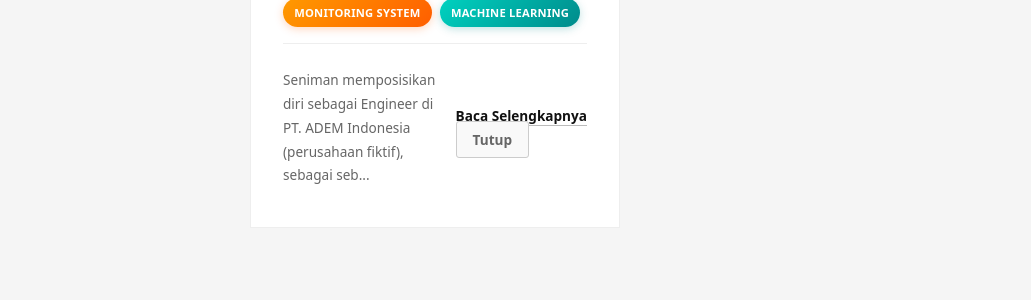
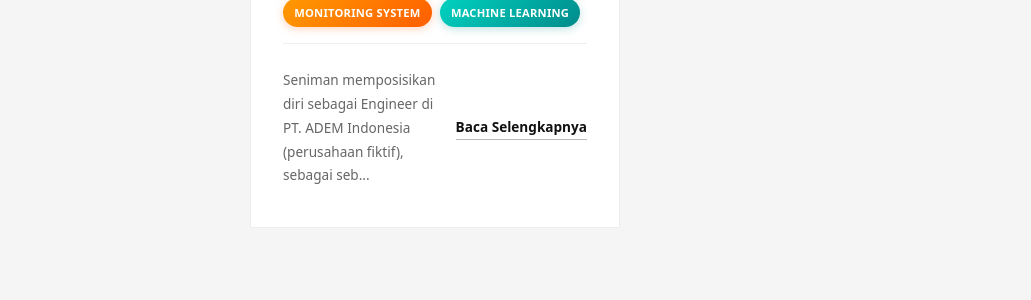
Before and after one commit to Sulbae/Sulbae.github.io, a Jekyll site: the page built from index.md, in a window 1280 px wide. Shown: the part 1609-1909 px from the top of the page, without its empty margins (0-1031 px from the left). Built offline with Jekyll 4.4.1, drawn with Linux system fonts in a browser that asks for light colours.

Commit message:
Update index.md

```diff
--- a/index.md
+++ b/index.md
@@ -63,11 +63,7 @@ Karya-karya yang didokumentasikan dan ditampilkan pada ruang ini tidak hanya mer
         <summary class="summary-toggle">
           <!--Teks Preview-->
           <span class="summary-text">{{ project.summary | truncate: 100 }}</span>
-          <!--Toggle Button-->
-          <span class="action-btn">
-            <span class="action-read">Baca Selengkapnya</span>
-            <span class="action-close">Tutup</span>
-          </span>
+          <span class="action-read">Baca Selengkapnya</span>
         </summary>
         <!--Full Summary-->
         <div class="summary-content">
@@ -85,6 +81,9 @@ Karya-karya yang didokumentasikan dan ditampilkan pada ruang ini tidak hanya mer
             {% endif %}
           </div>
           <small class="project-date">{{ project.date | date: "%B %Y" }}</small>
+          <div class="close-wrapper">
+            <span class="action-close">Tutup</span>
+          </div>
         </div>
       </details>
     </div>
```
